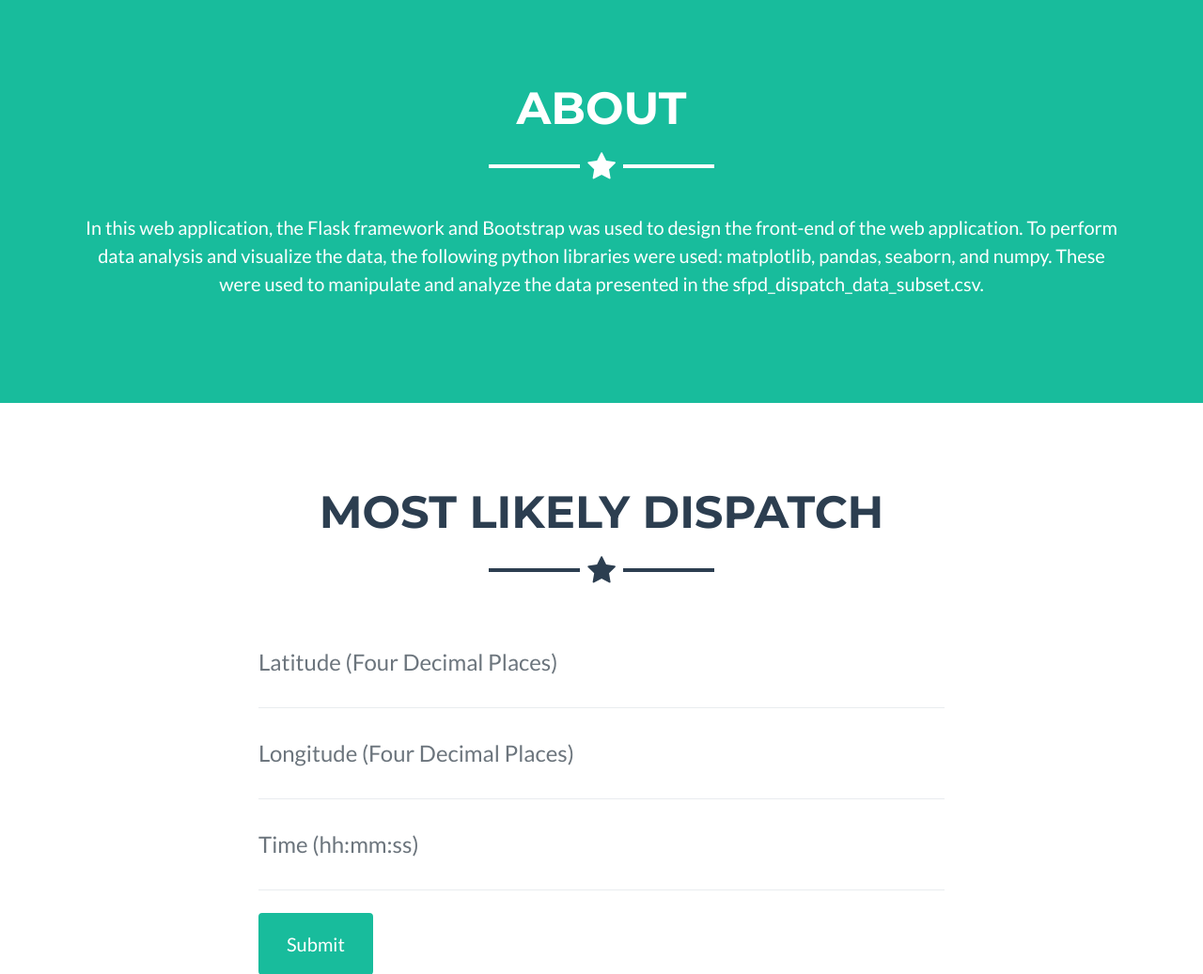
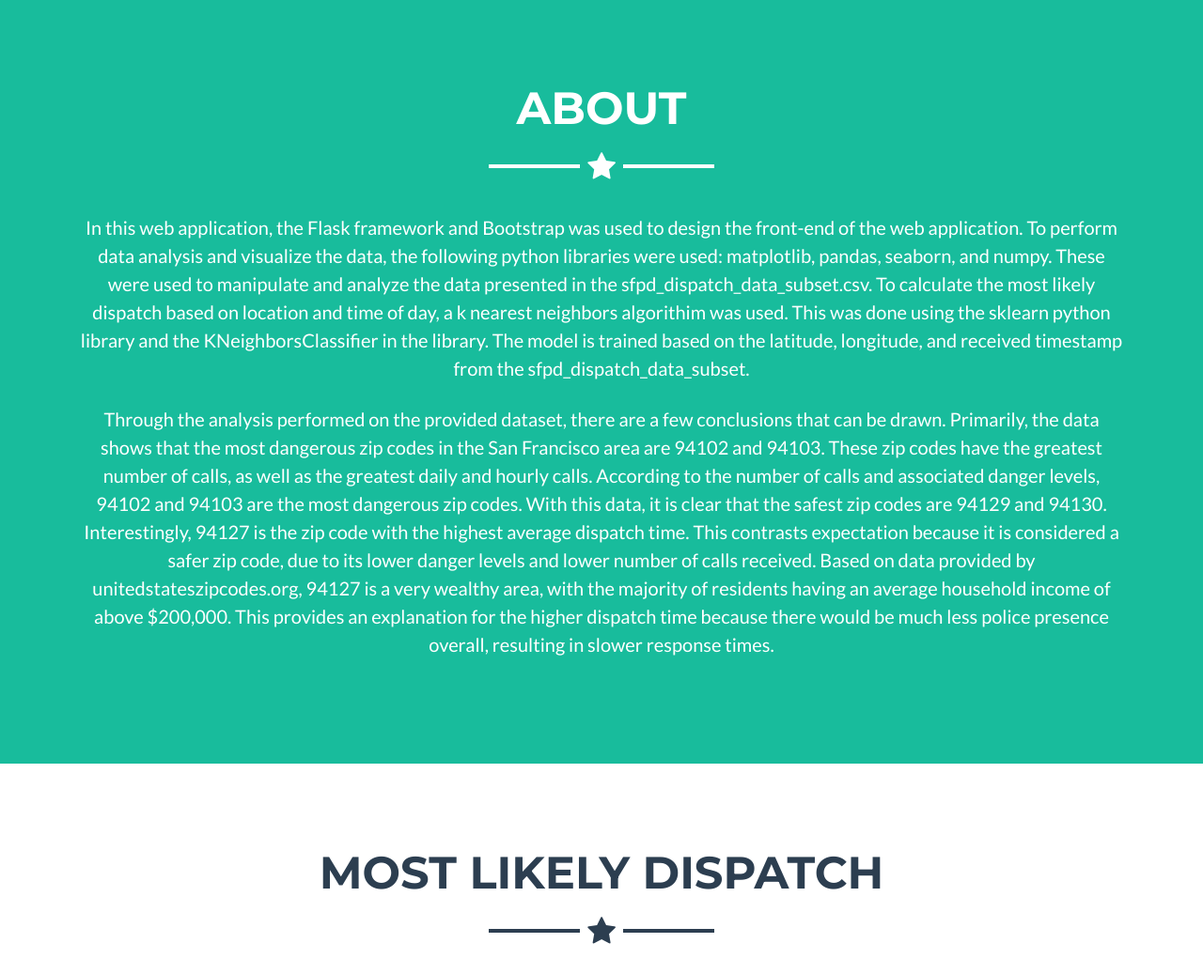
Before and after one commit to RishiKalluri/SFPDDataAnalysis, a Flask app: page / in a window 1280 px wide. Shown: the part 2282-3319 px from the top of the page at 94% size. Run offline with Flask 2, Linux system fonts and the light colour scheme; some libraries are stand-ins or nearby versions.

Commit message:
Added description of data analysis in about section

```diff
--- a/main.py
+++ b/main.py
@@ -79,7 +79,7 @@ def index():
 @app.route("/index.html", methods = ['POST'])
 def likelyDispatch():
 
-    #Makes sure that method is only called when form data is POSTed
+    #Makes sure that method is only called when form data is submitted as a POST request
     if request.method == "POST":
 
         #Retrieve data from submitted form
--- a/templates/index.html
+++ b/templates/index.html
@@ -141,7 +141,19 @@
         <div class="text-center mt-4">
           <p class="lead">In this web application, the Flask framework and Bootstrap was used to design the front-end of the web application.
             To perform data analysis and visualize the data, the following python libraries were used: matplotlib, pandas, seaborn, and numpy. These were used to
-             manipulate and analyze the data presented in the sfpd_dispatch_data_subset.csv. </p>
+             manipulate and analyze the data presented in the sfpd_dispatch_data_subset.csv. To calculate the most likely dispatch based on location and time of day,
+             a k nearest neighbors algorithim was used. This was done using the sklearn python library and the KNeighborsClassifier in the library. The model is trained
+             based on the latitude, longitude, and received timestamp from the sfpd_dispatch_data_subset.
+          </p>
+        </div>
+        <div class="text-center mt-4">
+          <p class="lead">Through the analysis performed on the provided dataset, there are a few conclusions that can be drawn. Primarily, the data shows that the
+            most dangerous zip codes in the San Francisco area are 94102 and 94103. These zip codes have the greatest number of calls, as well as the greatest daily and
+            hourly calls. According to the number of calls and associated danger levels, 94102 and 94103 are the most dangerous zip codes. With this data, it is clear that
+            the safest zip codes are 94129 and 94130. Interestingly, 94127 is the zip code with the highest average dispatch time. This contrasts expectation because it is
+            considered a safer zip code, due to its lower danger levels and lower number of calls received. Based on data provided by unitedstateszipcodes.org, 94127 is a
+            very wealthy area, with the majority of residents having an average household income of above $200,000. This provides an explanation for the higher dispatch time
+            because there would be much less police presence overall, resulting in slower response times.
         </div>
       </div>
     </section>
@@ -246,7 +258,7 @@
               <h2 class="text-secondary text-uppercase mb-0">Average Time to Dispatch per Zip Code</h2>
               <hr class="star-dark mb-5">
               <img class="img-fluid mb-5" src="/static/img/barGraph1.png" alt="">
-              <p class="mb-5">This grave depicts the average time to dispatch per zip code. As shown, the zip code of 94127 has the greatest average dipatch time. The second highest average dispatch time belongs to 94105. There are no other outstanding times in the data. The two outstanding times can be reduced by introducing a new station in both zip codes. This would increase bandwith to handle incoming calls as well as offer more units to dispatch. Having more access to these resources will reduce the time between the received call and the dispatch </p>
+              <p class="mb-5">This graph depicts the average time to dispatch per zip code. As shown, the zip code of 94127 has the greatest average dipatch time. The second highest average dispatch time belongs to 94105. There are no other outstanding times in the data. The two outstanding times can be reduced by introducing a new station in both zip codes. This would increase bandwith to handle incoming calls as well as offer more units to dispatch. Having more access to these resources will reduce the time between the received call and the dispatch, and increase overall safety in these areas.</p>
               <a class="btn btn-primary btn-lg rounded-pill portfolio-modal-dismiss" href="#">
                 <i class="fa fa-close"></i>
                 Close Project</a>
@@ -268,7 +280,7 @@
               <h2 class="text-secondary text-uppercase mb-0">Total Number of Calls per Hour Over 12 Days</h2>
               <hr class="star-dark mb-5">
               <img class="img-fluid mb-5" src="/static/img/totalCalls1.png" alt="">
-              <p class="mb-5">This graph depicts the total number of calls per hour per zip code. According to the graph, the greatest number of calls at each hour belongs to either 94102 or 94103, with the exception of the hour 16. This implies that 94102 and 94103 are the most dangerous zip codes. Additionally, the graphs shows that calls typically spike between hours 10 and 18. This is consistent with expectations, because calls spike during the part of the day when most people are out of their homes.</p>
+              <p class="mb-5">This graph depicts the total number of calls per hour per zip code. According to the graph, the greatest number of calls at each hour belongs to either 94102 or 94103, with the exception of the hour 16. This implies that 94102 and 94103 are the most dangerous zip codes, since the necessity for emergency services in an area has an inverse relationship with that area's safety. Additionally, the graph shows that calls typically spike between hours 10 and 18. This is consistent with expectations, because calls should spike during the part of the day when most people are out of their homes.</p>
               <a class="btn btn-primary btn-lg rounded-pill portfolio-modal-dismiss" href="#">
                 <i class="fa fa-close"></i>
                 Close Project</a>
@@ -290,7 +302,7 @@
               <h2 class="text-secondary text-uppercase mb-0">Total Number of Calls per Day over 12 Days</h2>
               <hr class="star-dark mb-5">
               <img class="img-fluid mb-5" src="/static/img/dayTrend3.png" alt="">
-              <p class="mb-5">This graph depicts the total number of calls per day per zip code. Shown by the graph, the greatest number of calls at each day belongs to either 94102 or 94103, with the exception of day 18. This implies that 94102 and 94103 are the most dangerous zip codes. This parallels the conclusion drawn from line graph of the average calls per hour: 94102 and 94103 are the most dangerous zip codes in the San Francisco area. Furthermore, the trend for the dataset seems to be consistent, there is not a clear increase or decrease in the number of calls over the 12 day period. However, if given a larger dataset, a general trend would be more clear.</p>
+              <p class="mb-5">This graph depicts the total number of calls per day per zip code. Shown by the graph, the greatest number of calls at each day belongs to either 94102 or 94103, with the exception of day 18. This implies that 94102 and 94103 are the most dangerous zip codes. This parallels the conclusion drawn from line graph of the average calls per hour: 94102 and 94103 are the most dangerous zip codes in the San Francisco area. Furthermore, the trend for the dataset seems to be increasingly slightly from the beginning. This reflects typical long term trends in dangerous areas, where crime rates typically increase with time.</p>
               <a class="btn btn-primary btn-lg rounded-pill portfolio-modal-dismiss" href="#">
                 <i class="fa fa-close"></i>
                 Close Project</a>
@@ -312,7 +324,7 @@
               <h2 class="text-secondary text-uppercase mb-0">Distribution of Received Calls over GPS Location</h2>
               <hr class="star-dark mb-5">
               <img class="img-fluid mb-5" src="/static/img/heatplotCalls2.png" alt="">
-              <p class="mb-5">This graph depicts the distribution of received calls over GPS location. It is clear that the location that receives the most number of calls is roughly (37.78, -122.415). The lighter colors indicate a greater number of calls in that area, and because (37.78, -122.415) has the lighest color, it has the greatest number of calls. This indicates that this region is the most dangerous out of the total area shown on the map. This point falls in the zip code 94102, and the surrounding area includes zip code 94103. Because this GPS location recieved the most calls, it further reinforces that 94102 and 94103 are the most dangerous zip codes. </p>
+              <p class="mb-5">This graph depicts the distribution of received calls over GPS location. It is clear that the location that receives the most number of calls is roughly (37.78, -122.415). The lighter colors indicate a greater number of calls in that area, and because (37.78, -122.415) has the lighest color, it has the greatest number of calls. This indicates that this region is the most dangerous out of the total area shown on the map. This point falls in the zip code 94102, and the surrounding area includes zip code 94103. Because this GPS location received more calls than any other, it further reinforces that 94102 and 94103 are the most dangerous zip codes in the San Francisco area. A higher precense of law enforcement could help curb the risks associated with living in such an area, and would eventually lower the number of calls coming from these zip codes.</p>
               <a class="btn btn-primary btn-lg rounded-pill portfolio-modal-dismiss" href="#">
                 <i class="fa fa-close"></i>
                 Close Project</a>
@@ -334,7 +346,7 @@
               <h2 class="text-secondary text-uppercase mb-0">Distribution of Call Types over GPS Location</h2>
               <hr class="star-dark mb-5">
               <img class="img-fluid mb-5" src="/static/img/fourTypes3.png" alt="">
-              <p class="mb-5">This graph depicts the distribution of the diferent types of calls over GPS location. Just like the overall call distribution, most of the calls are center around (37.78, -122.415), which is zipcodes 94102 and 94103: further shwoing this region to be the most dangerous area in the dataset. The most prominent type of call when the data is examined is the Potential Life-Threatening call, followed by Fire, Non Life-Threatening, and Alarm. Because potential life-threatening calls are the most occurring type of call, it shows that this area has more life-threating situations than any other.</p>
+              <p class="mb-5">This graph depicts the distribution of the diferent types of calls over GPS location. Just like the overall call distribution, most of the calls are center around (37.78, -122.415), which is zipcodes 94102 and 94103: further demonstrating that this region is the most dangerous area in the dataset. The most prominent type of call when the data is examined is the Potential Life-Threatening call, followed by Fire, Non Life-Threatening, and Alarm. Because potential life-threatening calls are the most occurring type of call, this area could benefit from more emergency medical services. This can curb the loss of life that results from areas with high amounts of life-threatening calls.</p>
               <a class="btn btn-primary btn-lg rounded-pill portfolio-modal-dismiss" href="#">
                 <i class="fa fa-close"></i>
                 Close Project</a>
@@ -356,7 +368,7 @@
               <h2 class="text-secondary text-uppercase mb-0">Danger Levels and Number of Calls per Zip Code</h2>
               <hr class="star-dark mb-5">
               <img class="img-fluid mb-5" src="/static/img/safestAreas1.png" alt="">
-              <p class="mb-5">This graph depicts the danger levels and number of calls per zip code, showing which areas are the most dangerous and which areas are the safest in the dataset. In the graph, the closer the data point is to the Zip Codes axis, the safer that zip code is. The distance from this axis is based on the number of calls and associated danger level. As shown, zip codes near 94100, such as 94102 and 94103 are much more dangerous than other zip codes, due to the higher number of calls, as well as the higher danger level. To contrast, zip codes around 94130, such as 94129 and 94130 have much fewer calls and lower danger levels. This shows that 94129 and 94130 are the safest zip codes in the dataset. </p>
+              <p class="mb-5">This graph depicts the danger levels and number of calls per zip code, showing which areas are the most dangerous and which areas are the safest in the dataset. In the graph, the closer the data point is to the Zip Codes axis, the safer that zip code is. The distance from this axis is based on the number of calls and associated danger level. Associated danger level is based on how many of each call type occurred (potential life-threatening, non life-threatening, fire, and alarm). As shown, zip codes near 94100, such as 94102 and 94103 are much more dangerous than other zip codes, due to the higher number of calls, as well as the higher danger level. To contrast, zip codes around 94130, such as 94129 and 94130 have much fewer calls and lower danger levels. Therefore, 94129 and 94130 are the safest zip codes in the dataset. If zip codes like 94102 and 94103 were modeled after areas like 94129 and 94130, the dangerous areas of the city may be able to curb their crime rates, and lower the need for emergency services.</p>
               <a class="btn btn-primary btn-lg rounded-pill portfolio-modal-dismiss" href="#">
                 <i class="fa fa-close"></i>94130
                 Close Project</a>
@@ -365,9 +377,6 @@
         </div>
       </div>
     </div>
-
-
-
 
     <!-- Bootstrap core JavaScript -->
     <script src="/static/vendor/jquery/jquery.min.js"></script>
```
